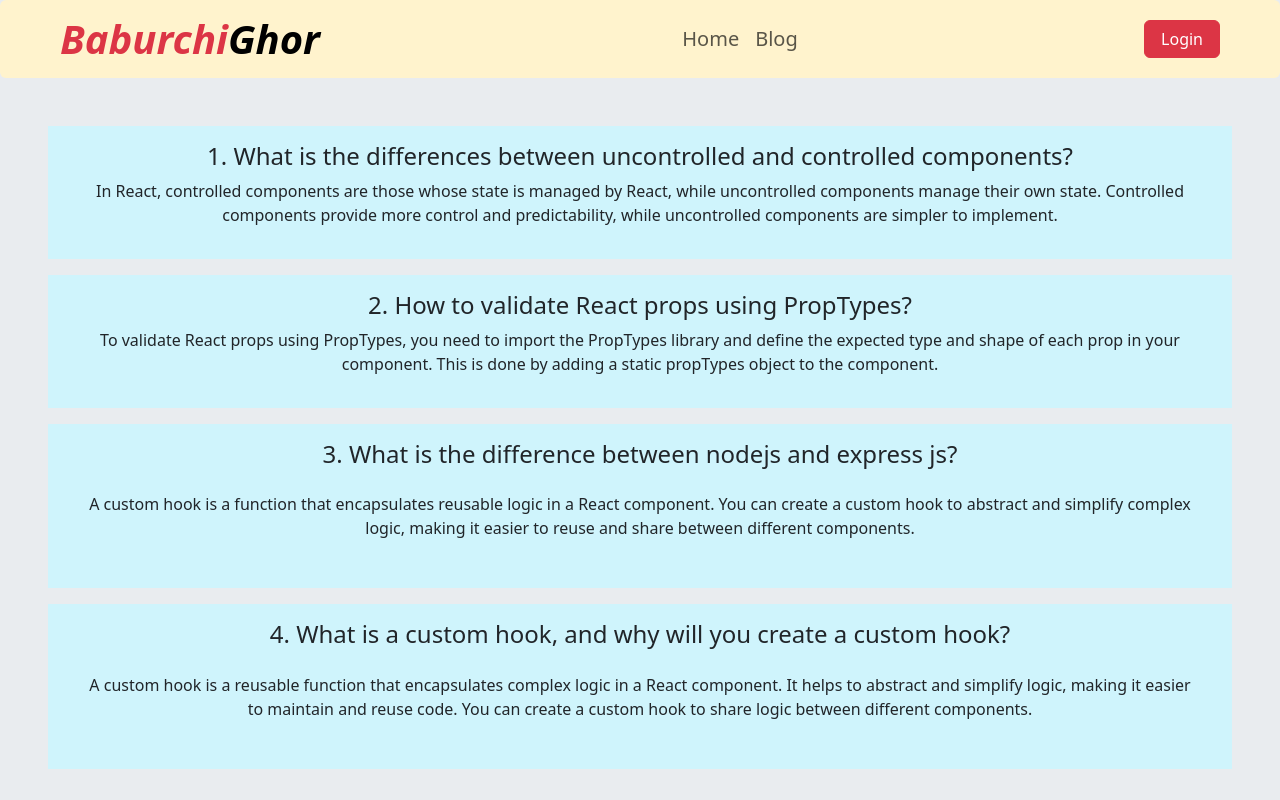
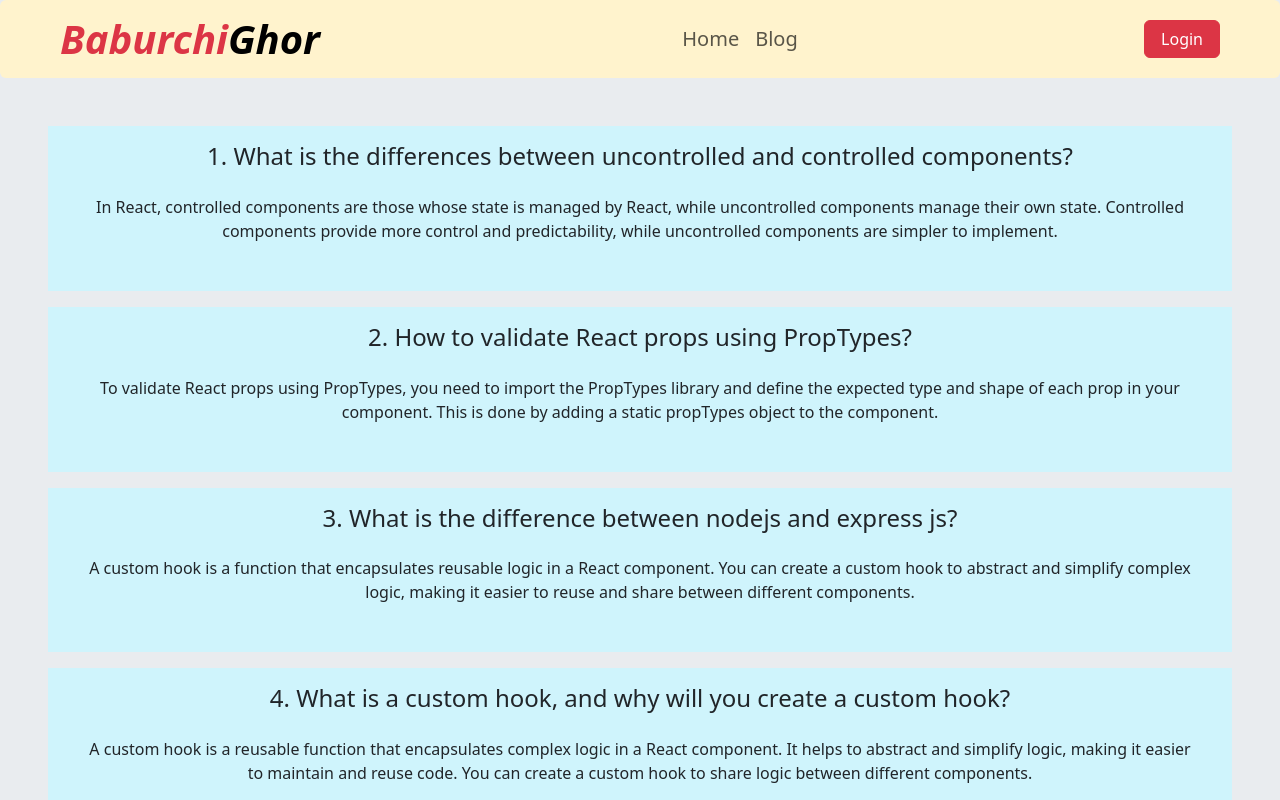
Before and after one commit to ShefatAhmed/Baburchi-Ghor, a React (Vite) app: page /blog in a window 1280 px wide. Shown: the top 800 px of the page. Built offline with nearby package versions, Linux system fonts and the light colour scheme; no server answers.

Commit message:
some changes

```diff
--- a/src/components/Blog/Blog.jsx
+++ b/src/components/Blog/Blog.jsx
@@ -5,12 +5,12 @@ const Blog = () => {
         <div className='text-center p-5'>
             <div className='bg-info-subtle p-3'>
                 <h4>1. What is the differences between uncontrolled and controlled components?</h4>
-                <p>In React, controlled components are those whose state is managed by React, while uncontrolled components manage their own state. Controlled components provide more control and predictability, while uncontrolled components are simpler to implement.
+                <p className='p-3'>In React, controlled components are those whose state is managed by React, while uncontrolled components manage their own state. Controlled components provide more control and predictability, while uncontrolled components are simpler to implement.
                 </p>
             </div>
             <div className='bg-info-subtle p-3 mt-3'>
                 <h4>2. How to validate React props using PropTypes?</h4>
-                <p>To validate React props using PropTypes, you need to import the PropTypes library and define the expected type and shape of each prop in your component. This is done by adding a static propTypes object to the component.
+                <p className='p-3'>To validate React props using PropTypes, you need to import the PropTypes library and define the expected type and shape of each prop in your component. This is done by adding a static propTypes object to the component.
                 </p>
             </div>
             <div className='bg-info-subtle p-3 mt-3'>
```
